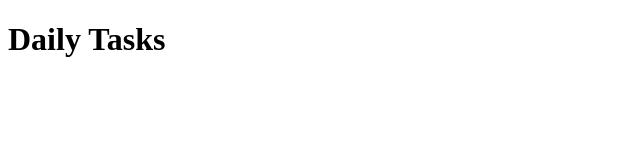
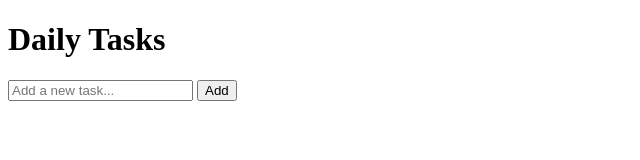
Before and after one commit to Madushi2/daily-tasks-devops-assignment, a website: page src/index.html in a window 1280 px wide. Shown: the whole page, without its empty margins (0-640 px from the left). Drawn offline with Linux system fonts and the light colour scheme.

Commit message:
feat: add task input form and list markup

```diff
--- a/src/index.html
+++ b/src/index.html
@@ -1,3 +1,4 @@
+
 <!DOCTYPE html>
 <html lang="en">
 <head>
@@ -7,7 +8,18 @@
   <link rel="stylesheet" href="styles/style.css">
 </head>
 <body>
-  <h1>Daily Tasks</h1>
+  <main class="container">
+    <h1>Daily Tasks</h1>
+
+    <form id="task-form">
+      <input type="text" id="task-input"
+        placeholder="Add a new task..." required>
+      <button type="submit">Add</button>
+    </form>
+
+    <ul id="task-list"></ul>
+  </main>
+
   <script src="scripts/app.js"></script>
 </body>
 </html>
```
